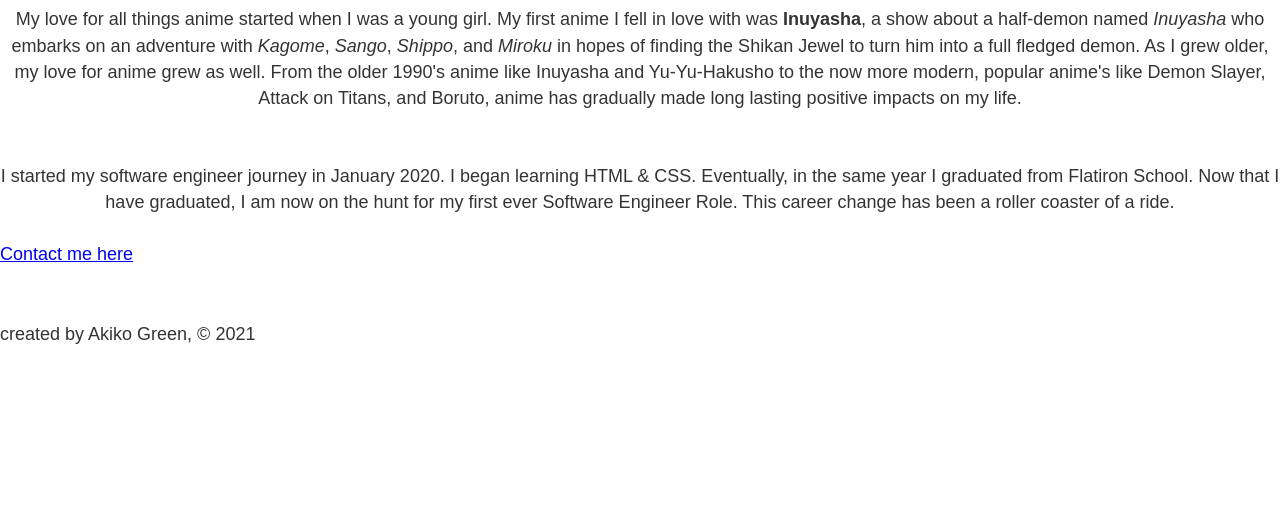
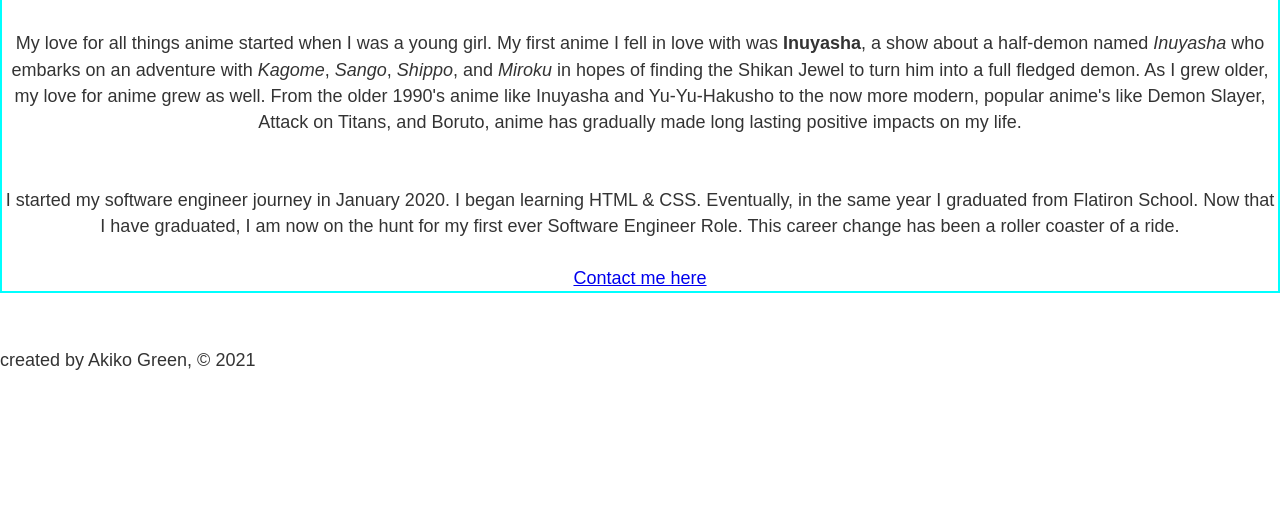
Before and after one commit to keeks5456/gatsby-practice, a Gatsby site: page /about in a window 1280 px wide. Shown: the part 280-800 px from the top of the page. Built offline with nearby package versions, Linux system fonts and the light colour scheme; Gatsby itself is replaced by a stand-in of ours.

Commit message:
scss stuff

```diff
--- a/src/pages/about.module.scss
+++ b/src/pages/about.module.scss
@@ -1,4 +1,6 @@
 .container{
-  display: inline;
+  display: inline-block;
   text-align: center;
+  border: aqua solid 2px;
+  margin-top: 22px;
 }
```
